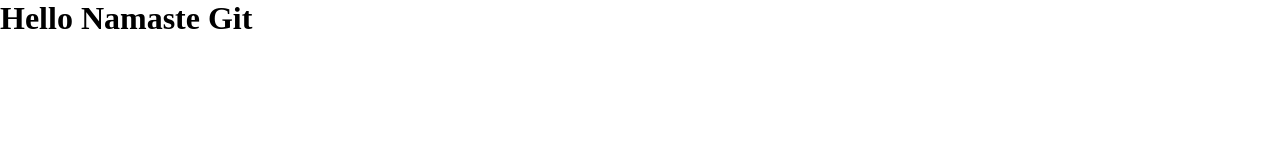
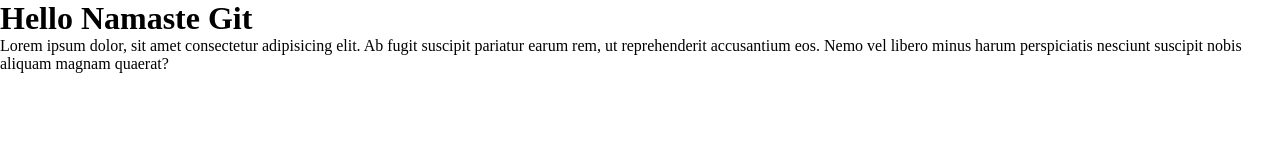
Before and after one commit to gundapdhanaji/gitprojecttesting, a plain HTML site: page index.html in a window 1280 px wide. Drawn offline with Linux system fonts and the light colour scheme.

Commit message:
added paragraph text in index file

```diff
--- a/index.html
+++ b/index.html
@@ -8,5 +8,6 @@
 </head>
 <body>
     <h1>Hello Namaste Git</h1>
+    <p>Lorem ipsum dolor, sit amet consectetur adipisicing elit. Ab fugit suscipit pariatur earum rem, ut reprehenderit accusantium eos. Nemo vel libero minus harum perspiciatis nesciunt suscipit nobis aliquam magnam quaerat?</p>
 </body>
 </html>
```
